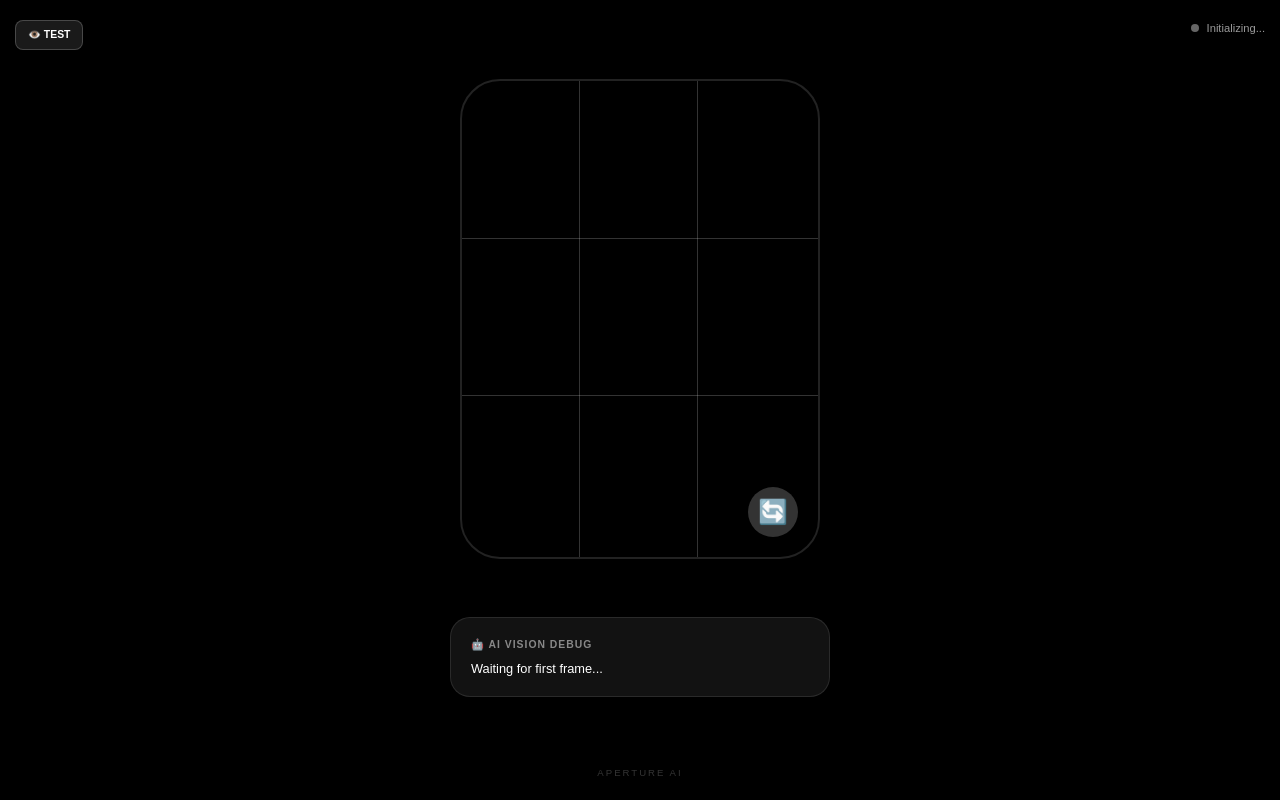
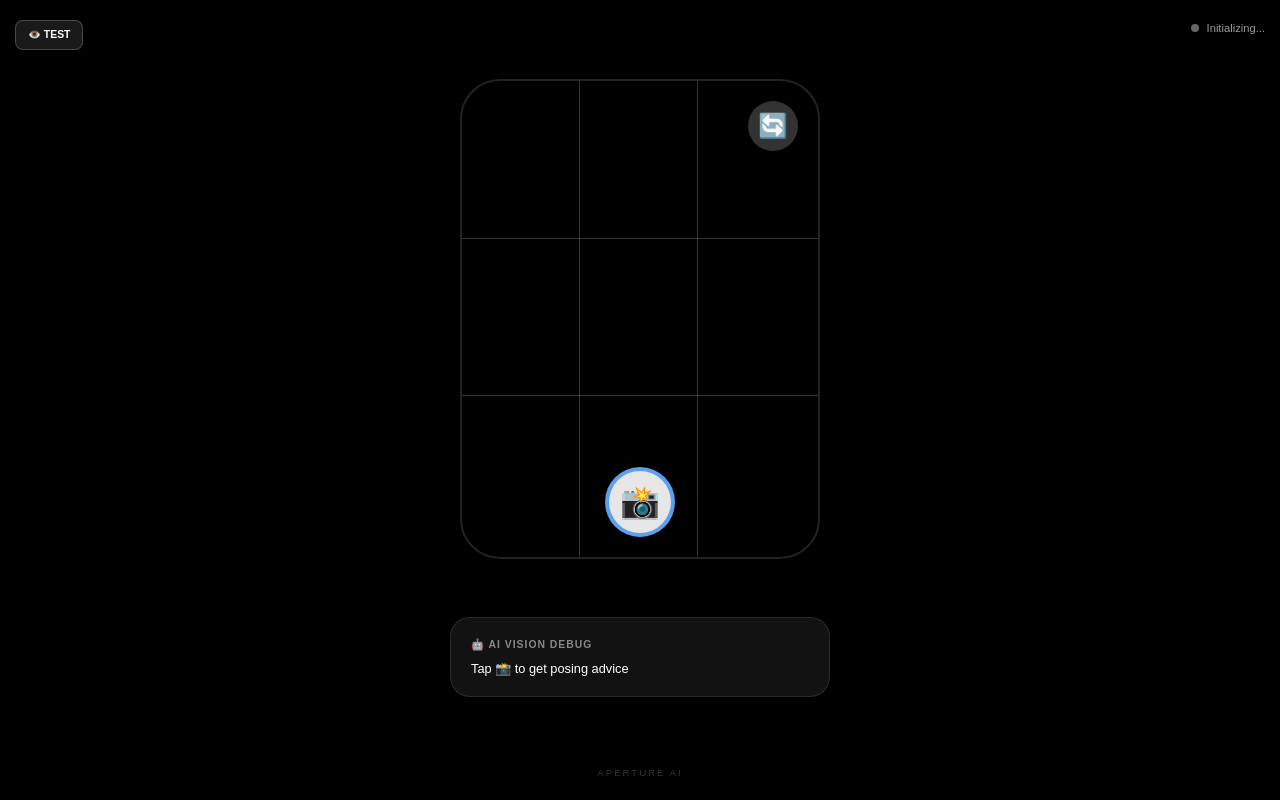
Before and after one commit to arliking13/aperture-ai, a Next.js app: page / in a window 1280 px wide. Built offline with nearby package versions, Linux system fonts and the light colour scheme; no server answers.

Commit message:
page update

```diff
--- a/src/app/page.tsx
+++ b/src/app/page.tsx
@@ -9,18 +9,16 @@ export default function PosingCoach() {
   const [advice, setAdvice] = useState<string | null>(null);
   const [showToast, setShowToast] = useState(false);
   const [status, setStatus] = useState("Initializing...");
-  const [debugInfo, setDebugInfo] = useState("Waiting for first frame...");
+  const [debugInfo, setDebugInfo] = useState("Tap 📸 to get posing advice");
   const [facingMode, setFacingMode] = useState<"user" | "environment">("environment");
-
-  const [consecutiveHumanFrames, setConsecutiveHumanFrames] = useState(0);
-  const [lastObjectDetected, setLastObjectDetected] = useState<string | null>(null);
 
   const [testMode, setTestMode] = useState(false);
   const [testImage, setTestImage] = useState<string | null>(null);
 
-  // Rate limiting
-  const lastRequestTime = useRef<number>(0);
-  const MIN_REQUEST_INTERVAL = 12000; // 12 seconds between requests
+  // NEW: Manual capture mode
+  const [isAnalyzing, setIsAnalyzing] = useState(false);
+  const [captureCountdown, setCaptureCountdown] = useState<number | null>(null);
+  const [finalPhoto, setFinalPhoto] = useState<string | null>(null);
 
   const startCamera = useCallback(async () => {
     try {
@@ -47,11 +45,9 @@ export default function PosingCoach() {
     }
   }, [facingMode]);
 
-  // Separate effect for camera initialization (only runs when facingMode changes)
   useEffect(() => {
     startCamera();
 
-    // Cleanup only when component unmounts or facingMode changes
     return () => {
       if (videoRef.current?.srcObject) {
         const tracks = (videoRef.current.srcObject as MediaStream).getTracks();
@@ -60,24 +56,15 @@ export default function PosingCoach() {
     };
   }, [facingMode]);
 
-  // Separate effect for AI analysis loop
-  useEffect(() => {
-    const interval = setInterval(async () => {
-      // Check if enough time has passed since last request
-      const now = Date.now();
-      const timeSinceLastRequest = now - lastRequestTime.current;
+  // NEW: Manual analysis function
+  const analyzeForPose = async () => {
+    if (isAnalyzing || !videoRef.current || videoRef.current.readyState < 2) return;
 
-      if (timeSinceLastRequest < MIN_REQUEST_INTERVAL) {
-        const waitTime = Math.ceil((MIN_REQUEST_INTERVAL - timeSinceLastRequest) / 1000);
-        setStatus(`Waiting ${waitTime}s...`);
-        return;
-      }
+    setIsAnalyzing(true);
+    setStatus("Analyzing pose...");
+    setDebugInfo("🔍 Checking your position...");
 
-      if (videoRef.current && videoRef.current.readyState >= 2) {
     try {
-          console.time('⏱️ Analysis Time');
-          setStatus("Analyzing...");
-
       const canvas = canvasRef.current!;
       const context = canvas.getContext('2d');
       canvas.width = 640;
@@ -90,86 +77,108 @@ export default function PosingCoach() {
         setTestImage(imageData);
       }
 
-          // Mark request time BEFORE making the call
-          lastRequestTime.current = Date.now();
+      const aiResponse = await analyzeFrame(imageData);
+      console.log("📸 AI Response:", aiResponse);
 
-          const aiResponse = await analyzeFrame(imageData);
-          console.timeEnd('⏱️ Analysis Time');
-
-          // Handle rate limit error - but don't get stuck
+      // Handle errors
       if (aiResponse.includes("429") || aiResponse.includes("quota") || aiResponse.includes("Too Many Requests")) {
-            console.warn("🚨 Rate limit hit - will retry in 12s");
         setStatus("Rate limited");
-            setDebugInfo("⏸️ Rate limit - retrying soon...");
-            // Force wait by updating last request time
-            lastRequestTime.current = Date.now();
+        setDebugInfo("⏸️ Too many requests - wait 15 seconds and try again");
+        setIsAnalyzing(false);
         return;
       }
 
-          // Handle other errors
       if (aiResponse.startsWith("ERROR:")) {
-            console.error("AI Error:", aiResponse);
         setStatus("AI Error");
-            setDebugInfo(aiResponse.substring(0, 100)); // Truncate long errors
+        setDebugInfo(aiResponse.substring(0, 100));
+        setIsAnalyzing(false);
         return;
       }
 
-          console.log("📸 AI Response:", aiResponse);
       setDebugInfo(aiResponse);
 
       if (aiResponse.startsWith("HUMAN:")) {
         const tip = aiResponse.replace("HUMAN:", "").trim();
-
-            setConsecutiveHumanFrames(prev => prev + 1);
-
-            if (consecutiveHumanFrames >= 1) {
-              setStatus("Human Detected!");
+        setStatus("✓ Ready to capture!");
         setAdvice(tip);
         setShowToast(true);
+
+        // After 3 seconds, offer to take the photo
         setTimeout(() => {
           setShowToast(false);
-                setStatus("Ready for Pose...");
-              }, 5000);
-            } else {
-              setStatus("Confirming human...");
-            }
-
-            setLastObjectDetected(null);
+          setStatus("Press 📸 again to capture");
+        }, 3000);
 
       } else if (aiResponse.startsWith("OBJECT:")) {
         const objectName = aiResponse.replace("OBJECT:", "").trim();
+        setStatus(`No human detected`);
+        setDebugInfo(`I see: ${objectName}. Please step into frame.`);
 
-            setConsecutiveHumanFrames(0);
-
-            if (lastObjectDetected !== objectName) {
-              setStatus(`Detected: ${objectName}`);
-              setLastObjectDetected(objectName);
+      } else if (aiResponse.startsWith("EMPTY")) {
+        setStatus("Frame is empty");
+        setDebugInfo("Please step into the camera view");
       }
 
-            setShowToast(false);
-
-          } else if (aiResponse.startsWith("EMPTY")) {
-            setConsecutiveHumanFrames(0);
-            setStatus("Ready for Pose...");
-            setShowToast(false);
-            setLastObjectDetected(null);
-
-          } else {
-            setConsecutiveHumanFrames(0);
-            setStatus("Ready for Pose...");
-            setShowToast(false);
-          }
     } catch (err) {
-          console.error("Loop Error:", err);
+      console.error("Analysis Error:", err);
       setStatus("AI Error");
       setDebugInfo("Error: " + (err as Error).message);
-          setConsecutiveHumanFrames(0);
+    } finally {
+      setIsAnalyzing(false);
     }
+  };
+
+  // NEW: Capture photo with countdown
+  const capturePhoto = () => {
+    if (captureCountdown !== null) return; // Already counting down
+
+    // Start 3-2-1 countdown
+    setCaptureCountdown(3);
+    setStatus("Get ready!");
+
+    const countdownInterval = setInterval(() => {
+      setCaptureCountdown(prev => {
+        if (prev === null || prev <= 1) {
+          clearInterval(countdownInterval);
+
+          // Take the photo
+          if (videoRef.current && canvasRef.current) {
+            const canvas = canvasRef.current;
+            const context = canvas.getContext('2d');
+            canvas.width = 1280;
+            canvas.height = 960;
+            context?.drawImage(videoRef.current, 0, 0, 1280, 960);
+
+            const photo = canvas.toDataURL('image/jpeg', 0.9);
+            setFinalPhoto(photo);
+            setStatus("Photo captured!");
+            setDebugInfo("✓ Photo saved! Tap to download or retake.");
           }
-    }, 3000); // Check every 3 seconds, but only call API every 12s
 
-    return () => clearInterval(interval);
-  }, [consecutiveHumanFrames, lastObjectDetected, testMode]);
+          return null;
+        }
+        return prev - 1;
+      });
+    }, 1000);
+  };
+
+  // NEW: Download photo
+  const downloadPhoto = () => {
+    if (!finalPhoto) return;
+
+    const link = document.createElement('a');
+    link.download = `aperture-${Date.now()}.jpg`;
+    link.href = finalPhoto;
+    link.click();
+  };
+
+  // NEW: Close photo preview
+  const closePhotoPreview = () => {
+    setFinalPhoto(null);
+    setStatus("Camera Ready");
+    setDebugInfo("Tap 📸 to get posing advice");
+    setAdvice(null);
+  };
 
   return (
     <main style={{
@@ -181,6 +190,69 @@ export default function PosingCoach() {
       justifyContent: 'space-between',
       padding: '20px 0'
     }}>
+
+      {/* PHOTO PREVIEW MODAL */}
+      {finalPhoto && (
+        <div style={{
+          position: 'fixed',
+          top: 0,
+          left: 0,
+          right: 0,
+          bottom: 0,
+          background: 'rgba(0,0,0,0.95)',
+          zIndex: 1000,
+          display: 'flex',
+          flexDirection: 'column',
+          alignItems: 'center',
+          justifyContent: 'center',
+          gap: '20px',
+          padding: '20px'
+        }}>
+          <img
+            src={finalPhoto}
+            alt="Captured"
+            style={{
+              maxWidth: '90%',
+              maxHeight: '70vh',
+              borderRadius: '20px',
+              boxShadow: '0 20px 60px rgba(0,0,0,0.8)'
+            }}
+          />
+          <div style={{ display: 'flex', gap: '15px' }}>
+            <button
+              onClick={downloadPhoto}
+              style={{
+                background: '#0070f3',
+                color: '#fff',
+                border: 'none',
+                padding: '15px 30px',
+                borderRadius: '15px',
+                fontSize: '1rem',
+                fontWeight: 'bold',
+                cursor: 'pointer',
+                boxShadow: '0 4px 15px rgba(0,112,243,0.4)'
+              }}
+            >
+              💾 Download
+            </button>
+            <button
+              onClick={closePhotoPreview}
+              style={{
+                background: 'rgba(255,255,255,0.1)',
+                color: '#fff',
+                border: '1px solid rgba(255,255,255,0.2)',
+                padding: '15px 30px',
+                borderRadius: '15px',
+                fontSize: '1rem',
+                fontWeight: 'bold',
+                cursor: 'pointer'
+              }}
+            >
+              ✕ Close
+            </button>
+          </div>
+        </div>
+      )}
 
       {/* TOP SECTION: Status + Notification */}
       <div style={{ width: '100%', position: 'relative', flex: '0 0 auto' }}>
@@ -198,7 +270,7 @@ export default function PosingCoach() {
             width: '8px',
             height: '8px',
             borderRadius: '50%',
-            background: status === "Human Detected!" ? '#0f0' :
+            background: status.includes("Ready to capture") ? '#0f0' :
                        (status.includes("Error") || status.includes("Rate limited") ? '#ff6b00' : '#666'),
             transition: 'background 0.3s'
           }} />
@@ -270,6 +342,32 @@ export default function PosingCoach() {
         />
         <canvas ref={canvasRef} style={{ display: 'none' }} />
 
+        {/* COUNTDOWN OVERLAY */}
+        {captureCountdown !== null && (
+          <div style={{
+            position: 'absolute',
+            top: 0,
+            left: 0,
+            right: 0,
+            bottom: 0,
+            background: 'rgba(0,0,0,0.5)',
+            display: 'flex',
+            alignItems: 'center',
+            justifyContent: 'center',
+            zIndex: 30
+          }}>
+            <div style={{
+              fontSize: '120px',
+              color: '#fff',
+              fontWeight: 'bold',
+              textShadow: '0 0 40px rgba(0,112,243,0.8)',
+              animation: 'pulse 0.5s ease-in-out'
+            }}>
+              {captureCountdown}
+            </div>
+          </div>
+        )}
+
         {/* TEST MODE: Show what AI sees */}
         {testMode && testImage && (
           <div style={{
@@ -306,7 +404,7 @@ export default function PosingCoach() {
           onClick={() => setFacingMode(prev => prev === "user" ? "environment" : "user")}
           style={{
             position: 'absolute',
-            bottom: 20,
+            top: 20,
             right: 20,
             width: '50px',
             height: '50px',
@@ -322,6 +420,36 @@ export default function PosingCoach() {
           }}
         >
           <span style={{ fontSize: '24px' }}>🔄</span>
+        </button>
+
+        {/* CAPTURE BUTTON */}
+        <button
+          onClick={advice ? capturePhoto : analyzeForPose}
+          disabled={isAnalyzing}
+          style={{
+            position: 'absolute',
+            bottom: 20,
+            left: '50%',
+            transform: 'translateX(-50%)',
+            width: '70px',
+            height: '70px',
+            background: advice ? '#0f0' : 'rgba(255,255,255,0.9)',
+            border: advice ? '4px solid #fff' : '4px solid rgba(0,112,243,0.6)',
+            borderRadius: '50%',
+            display: 'flex',
+            justifyContent: 'center',
+            alignItems: 'center',
+            backdropFilter: 'blur(10px)',
+            cursor: isAnalyzing ? 'not-allowed' : 'pointer',
+            zIndex: 10,
+            boxShadow: '0 4px 20px rgba(0,0,0,0.5)',
+            opacity: isAnalyzing ? 0.5 : 1,
+            transition: 'all 0.3s'
+          }}
+        >
+          <span style={{ fontSize: '32px' }}>
+            {isAnalyzing ? '⏳' : (advice ? '📷' : '📸')}
+          </span>
         </button>
 
         {/* GRID */}
@@ -342,7 +470,7 @@ export default function PosingCoach() {
         borderRadius: '20px',
         border: '1px solid rgba(255,255,255,0.1)',
         backdropFilter: 'blur(10px)',
-        height: '80px',
+        minHeight: '80px',
         display: 'flex',
         flexDirection: 'column',
         justifyContent: 'center',
@@ -355,19 +483,14 @@ export default function PosingCoach() {
           fontWeight: 'bold',
           letterSpacing: '1px'
         }}>
-          🤖 AI VISION DEBUG {consecutiveHumanFrames > 0 && `(${consecutiveHumanFrames}/2)`}
+          🤖 AI VISION DEBUG
         </p>
         <p style={{
           margin: '8px 0 0',
           fontSize: '0.8rem',
           color: '#fff',
           lineHeight: '1.3',
-          wordBreak: 'break-word',
-          overflow: 'hidden',
-          textOverflow: 'ellipsis',
-          display: '-webkit-box',
-          WebkitLineClamp: 2,
-          WebkitBoxOrient: 'vertical'
+          wordBreak: 'break-word'
         }}>
           {debugInfo}
         </p>
```
Lines whose indentation alone changed are shown as unchanged.
